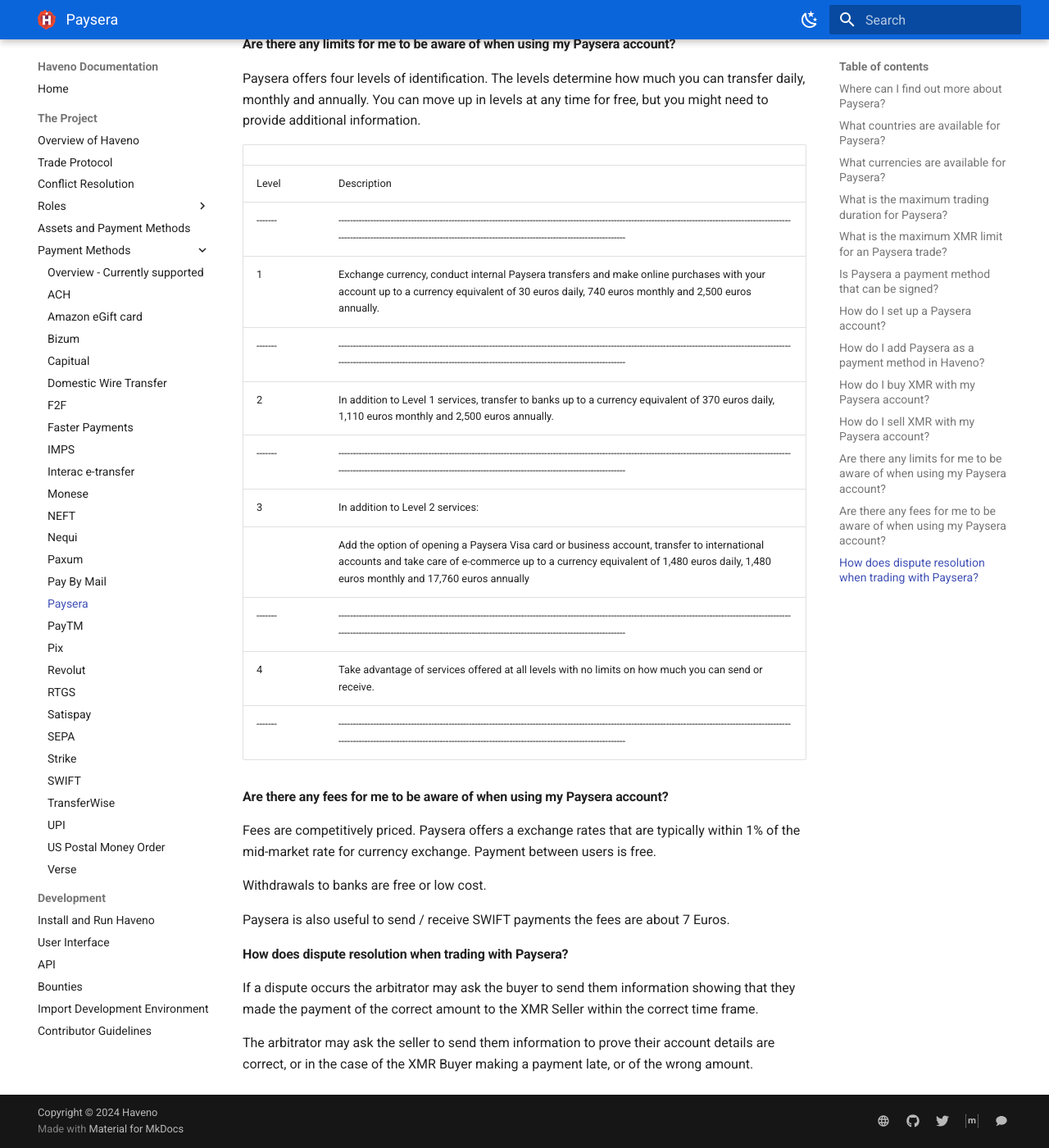
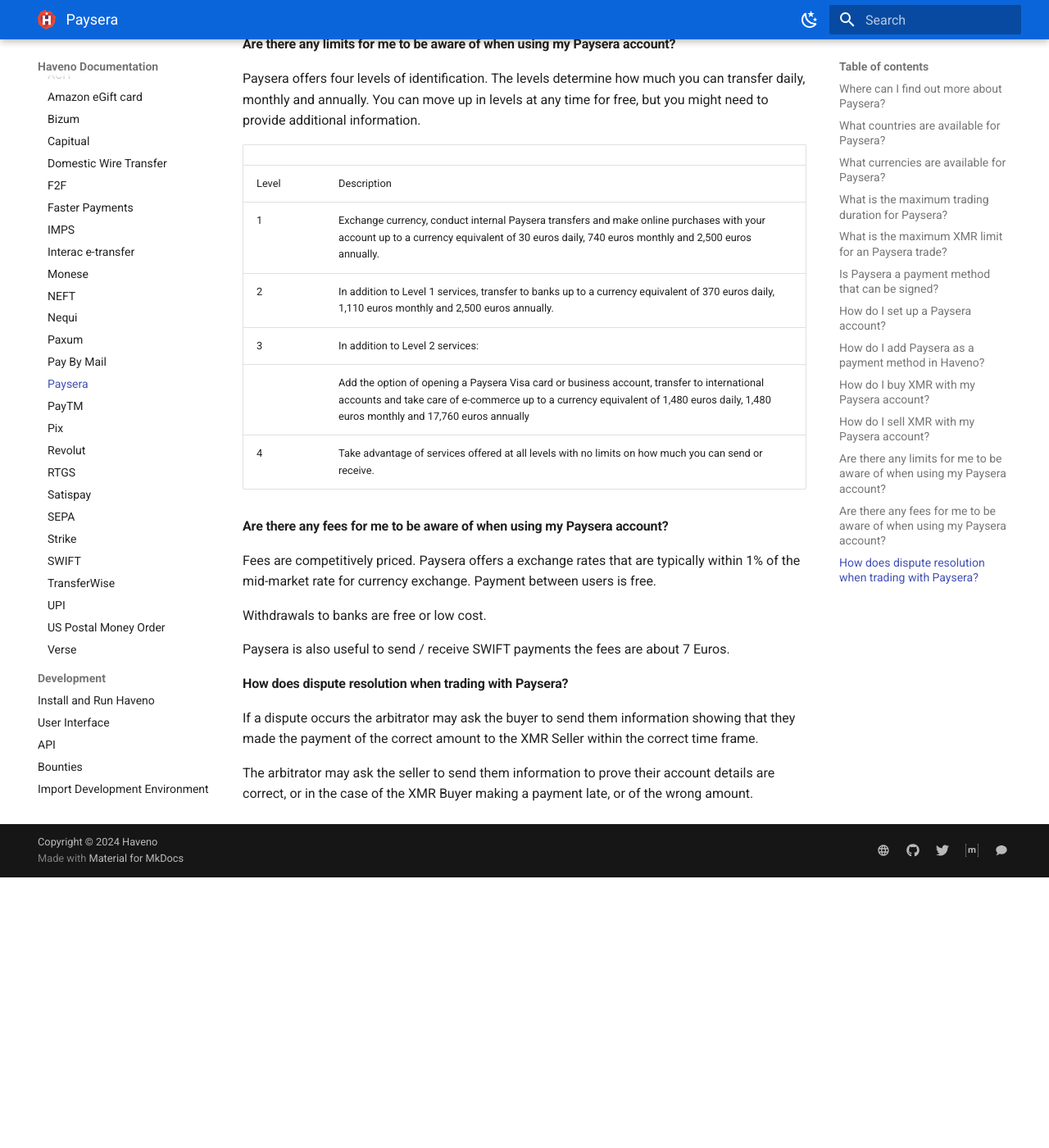
Before and after one commit to haveno-dex/haveno-docs, an MkDocs documentation site: the page built from docs/the-project/payment_methods/Paysera.md, in a window 1280 px wide and 1400 px high, scrolled down 2517 px. Shown: the whole window at 82% size. Built offline with MkDocs 1.6.1 and Material for MkDocs 9.7.7, drawn with Linux system fonts in a browser that asks for light colours; the version menu is left out; after the commit the page ends 3587 px from its top, so only the background shows below that.

Commit message:
Fix Paysera Data table

```diff
--- a/docs/the-project/payment_methods/Paysera.md
+++ b/docs/the-project/payment_methods/Paysera.md
@@ -87,19 +87,14 @@
 
 Paysera offers four levels of identification. The levels determine how much you can transfer daily, monthly and annually. You can move up in levels at any time for free, but you might need to provide additional information.
 
-|       |                                                                                                                                                                                                                                                               |
-|-------|---------------------------------------------------------------------------------------------------------------------------------------------------------------------------------------------------------------------------------------------------------------|
-| Level | Description                                                                                                                                                                                                                                                   |
-|-------|---------------------------------------------------------------------------------------------------------------------------------------------------------------------------------------------------------------------------------------------------------------|
-|  1    | Exchange currency, conduct internal Paysera transfers and make online purchases with your account up to a currency equivalent of 30 euros daily, 740 euros monthly and 2,500 euros annually.                                                                  |
-|-------|---------------------------------------------------------------------------------------------------------------------------------------------------------------------------------------------------------------------------------------------------------------|
-|  2    | In addition to Level 1 services, transfer to banks up to a currency equivalent of 370 euros daily, 1,110 euros monthly and 2,500 euros annually.                                                                                                              |
-|-------|---------------------------------------------------------------------------------------------------------------------------------------------------------------------------------------------------------------------------------------------------------------|
-|  3    | In addition to Level 2 services:                                                                                                                                                                                                                              |
-|       | Add the option of opening a Paysera Visa card or business account, transfer to international accounts and take care of e-commerce up to a currency equivalent of 1,480 euros daily, 1,480 euros monthly and 17,760 euros annually                             |
-|-------|---------------------------------------------------------------------------------------------------------------------------------------------------------------------------------------------------------------------------------------------------------------|
-|  4    | Take advantage of services offered at all levels with no limits on how much you can send or receive.                                                                                                                                                          |
-|-------|---------------------------------------------------------------------------------------------------------------------------------------------------------------------------------------------------------------------------------------------------------------|
+|       |                                                                                                                                                                                                                                   |
+|-------|-----------------------------------------------------------------------------------------------------------------------------------------------------------------------------------------------------------------------------------|
+| Level | Description                                                                                                                                                                                                                       |
+|  1    | Exchange currency, conduct internal Paysera transfers and make online purchases with your account up to a currency equivalent of 30 euros daily, 740 euros monthly and 2,500 euros annually.                                      |
+|  2    | In addition to Level 1 services, transfer to banks up to a currency equivalent of 370 euros daily, 1,110 euros monthly and 2,500 euros annually.                                                                                  |
+|  3    | In addition to Level 2 services:                                                                                                                                                                                                  |
+|       | Add the option of opening a Paysera Visa card or business account, transfer to international accounts and take care of e-commerce up to a currency equivalent of 1,480 euros daily, 1,480 euros monthly and 17,760 euros annually |
+|  4    | Take advantage of services offered at all levels with no limits on how much you can send or receive.                                                                                                                              |
 
 #### Are there any fees for me to be aware of when using my Paysera account?
 
```
